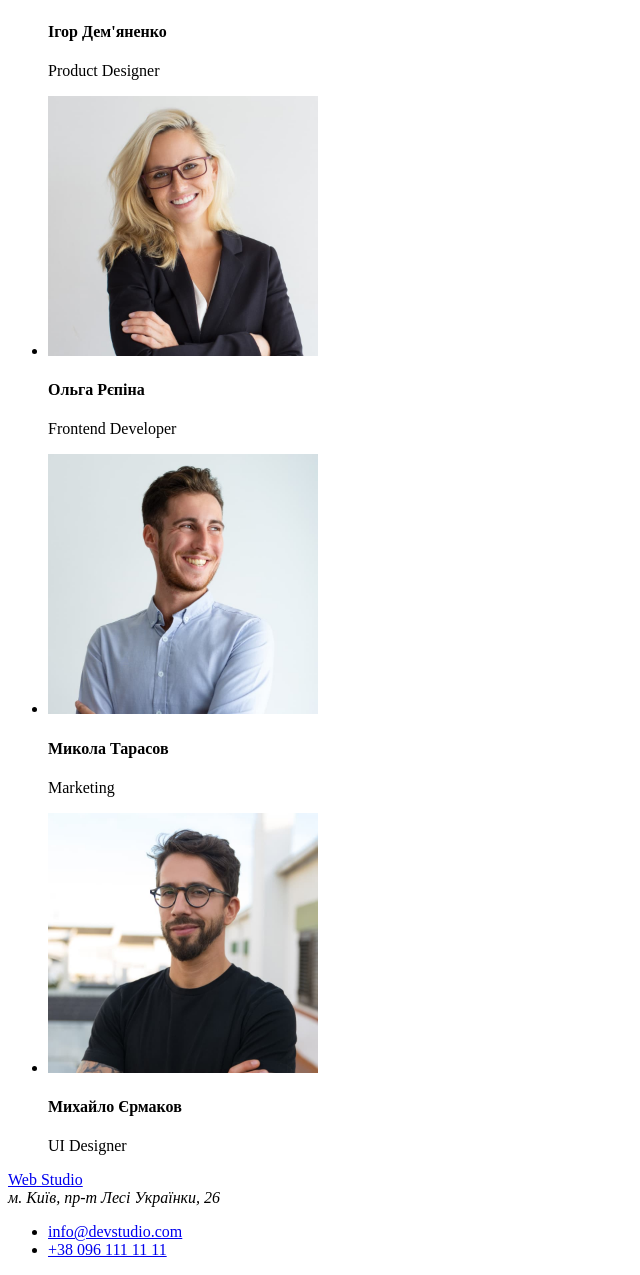
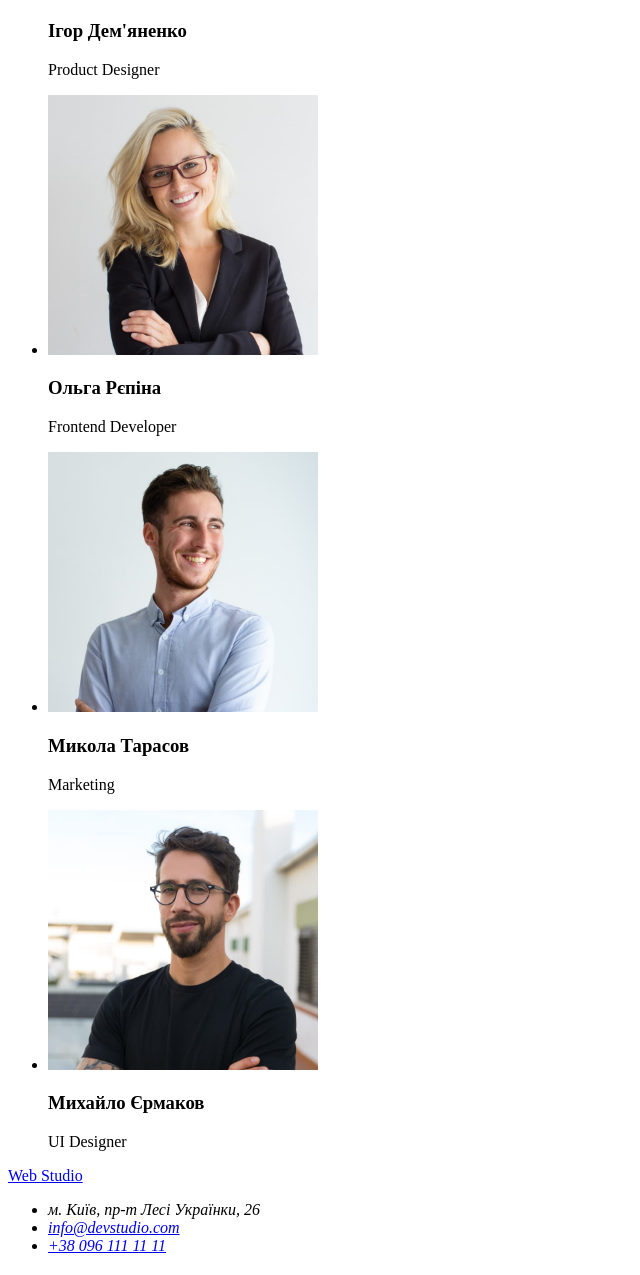
Before and after one commit to OlexiiHubar/goit-markup-hw-01, a plain HTML site: page index.html in a window 1280 px wide. Shown: the part 1884-3159 px from the top of the page, without its empty margins (0-640 px from the left). Drawn offline with Linux system fonts and the light colour scheme.

Commit message:
Допрацьована версія

```diff
--- a/index.html
+++ b/index.html
@@ -59,19 +59,19 @@
             <h2>Наша команда</h2>
             <ul>
                 <li><img src="images/img(4).jpg" alt="Чоловік дизайнер" width="270" height="260">
-                    <h4>Ігор Дем'яненко</h4>
+                    <h3>Ігор Дем'яненко</h3>
                     <p>Product Designer</p>
                 </li>
                 <li><img src="images/img(1)(1).jpg" alt="Жінка розробник" width="270" height="260">
-                    <h4>Ольга Рєпіна</h4>
+                    <h3>Ольга Рєпіна</h3>
                     <p>Frontend Developer</p>
                 </li>
                 <li><img src="images/img(2)(1).jpg" alt="Чоловік маркетолог" width="270" height="260">
-                    <h4>Микола Тарасов</h4>
+                    <h3>Микола Тарасов</h3>
                     <p>Marketing</p>
                 </li>
                 <li><img src="images/img(3)(1).jpg" alt="Чоловік дизайнер" width="270" height="260">
-                    <h4>Михайло Єрмаков</h4>
+                    <h3>Михайло Єрмаков</h3>
                     <p>UI Designer</p>
                 </li>
             </ul>
@@ -81,12 +81,12 @@
     <footer>
         <a href="/"> <span>Web</span> Studio </a>
         <address>
-            м. Київ, пр-т Лесі Українки, 26
-        </address>
         <ul>
+            <li><a href="https://goo.gl/maps/KAQQFAeTUbA8ZLC37" target="_blank"></a>м. Київ, пр-т Лесі Українки, 26</li>
             <li><a href="mailto:info@devstudio.com">info@devstudio.com</a></li>
             <li><a href="tel:+380961111111">+38 096 111 11 11</a></li>
         </ul>
+        </address>
     </footer>
 </body>
 </html>
```
